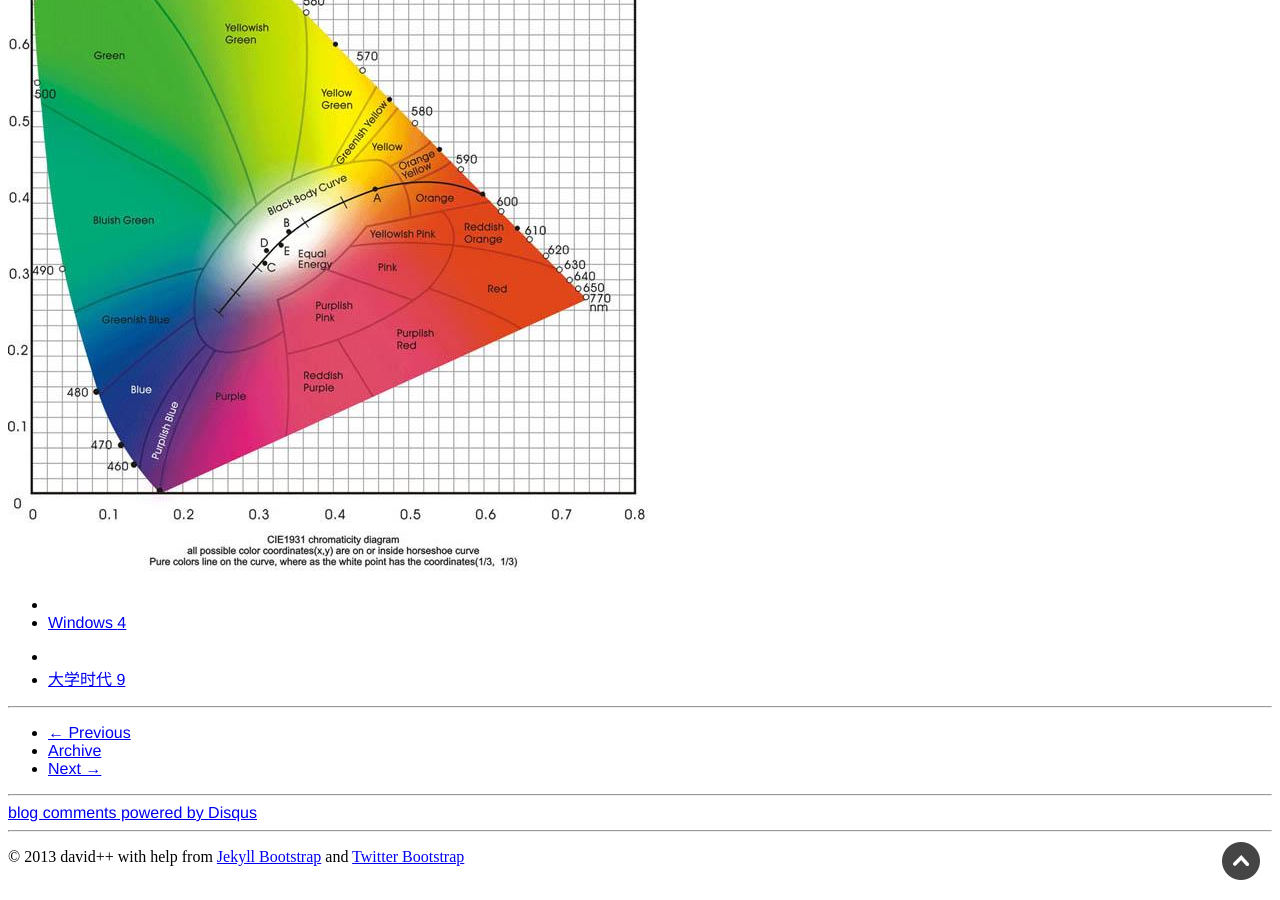
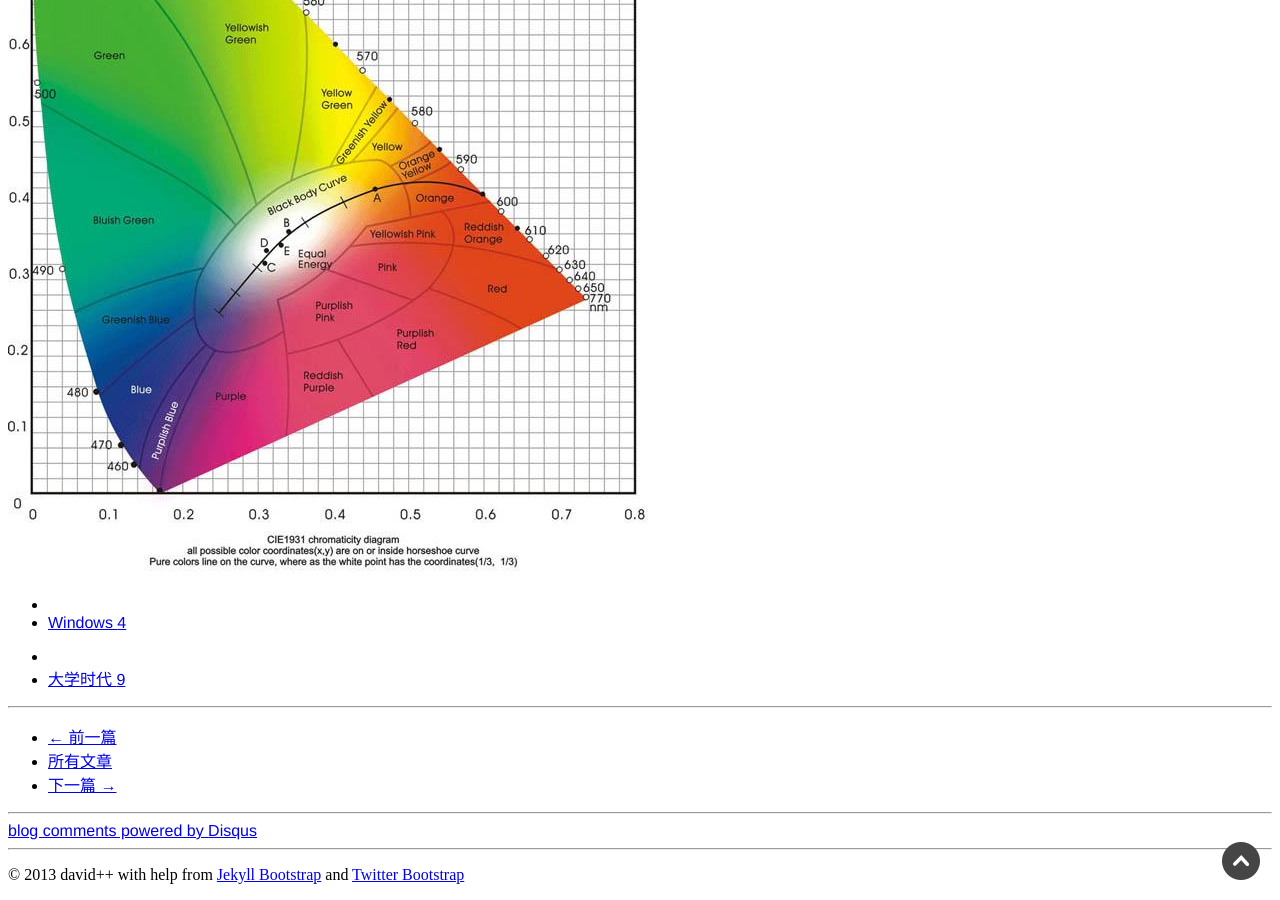
Before and after one commit to david-pp/game-lab.org, a Jekyll site: the page built from _posts/2008-03-19-chromaticityy-diagram.md, in a window 1280 px wide and 900 px high, scrolled down 660 px. Built offline with Jekyll 4.4.1, drawn with Linux system fonts in a browser that asks for light colours; Markdown is read by kramdown in place of the engine named in the settings; comment, search, counter and statistics services are not loaded.

Commit message:
设置Disqus

```diff
--- a/_config.yml
+++ b/_config.yml
@@ -85,7 +85,7 @@
   comments :
     provider : disqus
     disqus :
-      short_name : jekyllbootstrap
+      short_name : game-lab
     livefyre :
       site_id : 123
     intensedebate :
--- a/_includes/themes/twitter/post.html
+++ b/_includes/themes/twitter/post.html
@@ -31,15 +31,15 @@
     <div class="pagination">
       <ul>
       {% if page.previous %}
-        <li class="prev"><a href="{{ BASE_PATH }}{{ page.previous.url }}" title="{{ page.previous.title }}">&larr; Previous</a></li>
+        <li class="prev"><a href="{{ BASE_PATH }}{{ page.previous.url }}" title="{{ page.previous.title }}">&larr; 前一篇</a></li>
       {% else %}
-        <li class="prev disabled"><a>&larr; Previous</a></li>
+        <li class="prev disabled"><a>&larr; 前一篇</a></li>
       {% endif %}
-        <li><a href="{{ BASE_PATH }}{{ site.JB.archive_path }}">Archive</a></li>
+        <li><a href="{{ BASE_PATH }}{{ site.JB.archive_path }}">所有文章</a></li>
       {% if page.next %}
-        <li class="next"><a href="{{ BASE_PATH }}{{ page.next.url }}" title="{{ page.next.title }}">Next &rarr;</a></li>
+        <li class="next"><a href="{{ BASE_PATH }}{{ page.next.url }}" title="{{ page.next.title }}">下一篇 &rarr;</a></li>
       {% else %}
-        <li class="next disabled"><a>Next &rarr;</a>
+        <li class="next disabled"><a>下一篇 &rarr;</a>
       {% endif %}
       </ul>
     </div>
```
